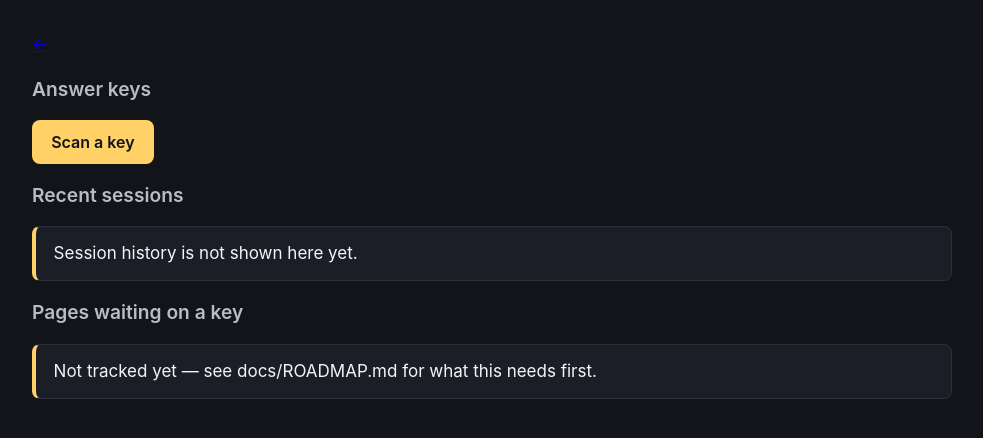
After one commit to saranga2000/agentic-k12-teaching-assistant, a FastAPI app: template src/k12ta/keys/templates/enrollment.html in a window 1280 px wide. The commit adds this page. Shown: the top 438 px of the page, without its empty margins (148-1131 px from the left). Run offline with FastAPI, Linux system fonts and the light colour scheme; the template is opened without the code that fills it, so the values that code supplies are empty; some libraries are stand-ins or nearby versions.

Commit message:
Restructure k12ta.keys around children/enrollments, unify design tokens
Document the intended parent surface information architecture in
docs/ROADMAP.md (daily progress, enrollments, per-enrollment detail,
review-and-correct) and note the missing-key notification and
student-profile-photo ideas at their appropriate milestones.

Reshape k12ta.keys to match: the picker lists children and their
enrollments, not a direct scan link; scanning a key now lives under
its enrollment via a new enrollment detail page, which states plainly
what isn't tracked yet (session history, pages waiting on a key)
rather than showing an empty panel. Also bring k12ta.keys' color
palette in line with k12ta.web's so the two apps look consistent.

Co-Authored-By: Claude Sonnet 5 <noreply@anthropic.com>

```diff
--- a/src/k12ta/keys/templates/base.html
+++ b/src/k12ta/keys/templates/base.html
@@ -4,16 +4,26 @@
 <meta charset="utf-8">
 <title>{% block title %}Answer keys{% endblock %}</title>
 <style>
-  /* This app is desk-based and form-dense (a parent working through 30 answers),
-     the opposite context from the student app's dark, one-glance kiosk screens --
-     kept light and information-dense on purpose, matching k12ta.label's precedent,
-     just with the same restrained, muted colour language: affirm/attention/neutral,
-     never a scoreboard red or green. */
+  /* Same design system as k12ta.web/templates/base.html -- identical token names
+     and values, not just a thematically-similar palette. This app is still
+     desk-based and form-dense (a parent working through 30 answers, not a child's
+     one-glance kiosk screen), so the layout differs -- a scrolling document with
+     dense tables instead of a full-screen centred .screen -- but the colours,
+     type, and glyph language are the one shared system across both apps. */
   :root {
-    --bg: #faf9f7; --surface: #ffffff; --text: #22242a; --text-dim: #6b7280;
-    --border: #e2e0db; --accent: #c98f5e; --accent-text: #22242a;
-    --affirm: #2f7d6b; --affirm-bg: #e7f3f0;
-    --attention: #a8632f; --attention-bg: #faf1e8;
+    --bg: #12141a;
+    --text: #f4f4f6;
+    --text-dim: #b8bcc4;
+    --surface: #1b1e26;
+    --border: #2c2f38;
+    --accent: #ffd166;
+    --accent-active: #f2b705;
+    --affirm: #4ecdc4;
+    --affirm-bg: #1a3c30;
+    --attention: #c98f5e;
+    --attention-bg: #3a2a20;
+    --neutral: #8b93a1;
+    --neutral-bg: #262a33;
   }
   * { box-sizing: border-box; }
   body {
@@ -39,6 +49,7 @@
   input[type=text], input[type=number] {
     width: 100%; box-sizing: border-box; padding: 0.35rem 0.5rem;
     border: 1px solid var(--border); border-radius: 6px; font-size: 1rem;
+    background: var(--surface); color: var(--text);
   }
   fieldset { border: 1px solid var(--border); border-radius: 10px; padding: 0.75rem 1rem; }
   .actions { margin-top: 1rem; display: flex; gap: 0.5rem; }
@@ -48,7 +59,7 @@
   }
   button, .button-link {
     font-size: 1rem; padding: 0.6rem 1.2rem; border-radius: 8px; border: none;
-    background: var(--accent); color: var(--accent-text); cursor: pointer;
+    background: var(--accent); color: #12141a; cursor: pointer;
     text-decoration: none; display: inline-block; font-weight: 600;
   }
 </style>
--- /dev/null
+++ b/src/k12ta/keys/templates/enrollment.html
@@ -0,0 +1,15 @@
+{% extends "base.html" %}
+{% block title %}{{ source.label }} — {{ student.display_name }}{% endblock %}
+{% block content %}
+<p><a href="/">&larr; {{ student.display_name }}</a></p>
+<h1>{{ source.label }}</h1>
+
+<h2>Answer keys</h2>
+<p><a class="button-link" href="/keys/{{ student.student_id }}/{{ source.source_id }}/upload">Scan a key</a></p>
+
+<h2>Recent sessions</h2>
+<p class="message">Session history is not shown here yet.</p>
+
+<h2>Pages waiting on a key</h2>
+<p class="message">Not tracked yet — see docs/ROADMAP.md for what this needs first.</p>
+{% endblock %}
--- a/src/k12ta/keys/templates/saved.html
+++ b/src/k12ta/keys/templates/saved.html
@@ -5,6 +5,6 @@
 <p class="message">Saved {{ saved_count }} entr{{ "y" if saved_count == 1 else "ies" }}.</p>
 <div class="actions">
   <a class="button-link" href="/keys/{{ student.student_id }}/{{ source.source_id }}/upload">Scan next page</a>
-  <a class="button-link" href="/">Finish</a>
+  <a class="button-link" href="/keys/{{ student.student_id }}/{{ source.source_id }}">Finish</a>
 </div>
 {% endblock %}
--- a/src/k12ta/keys/templates/upload.html
+++ b/src/k12ta/keys/templates/upload.html
@@ -1,6 +1,7 @@
 {% extends "base.html" %}
 {% block title %}Scan {{ source.label }}{% endblock %}
 {% block content %}
+<p><a href="/keys/{{ student.student_id }}/{{ source.source_id }}">&larr; {{ source.label }}</a></p>
 <h1>{{ source.label }} — {{ student.display_name }}</h1>
 <p>Photograph or choose a page of the answer key. One photo can cover several
 workbook pages, so a whole key is usually 6-8 photos.</p>
```
Also changed, not shown: docs/ROADMAP.md (+65 -0 lines), src/k12ta/keys/app.py (+23 -2 lines), src/k12ta/keys/templates/home.html (renamed from src/k12ta/keys/templates/pick_source.html, +3 -4 lines), tests/test_keys_app.py (+44 -1 lines).
